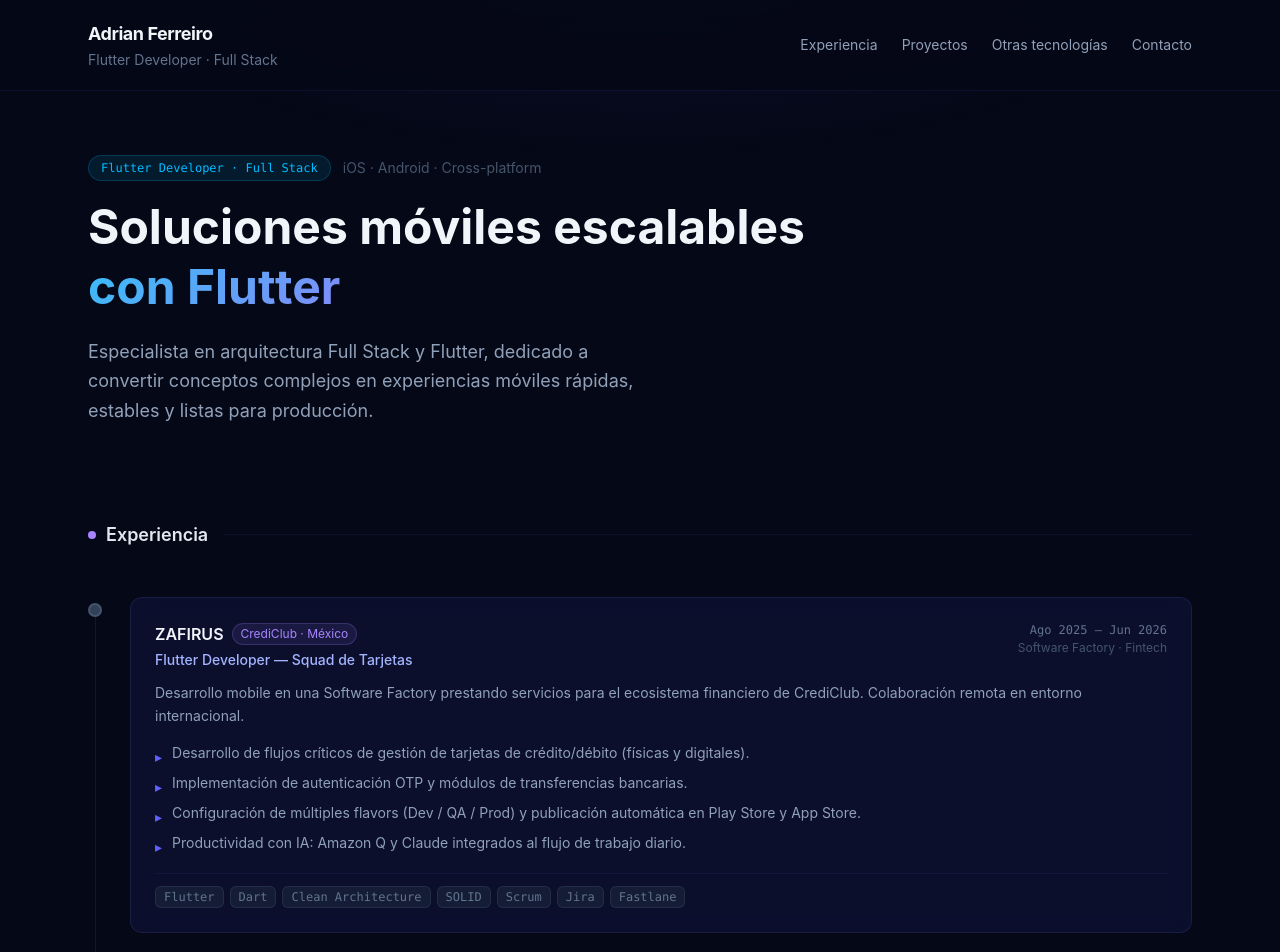
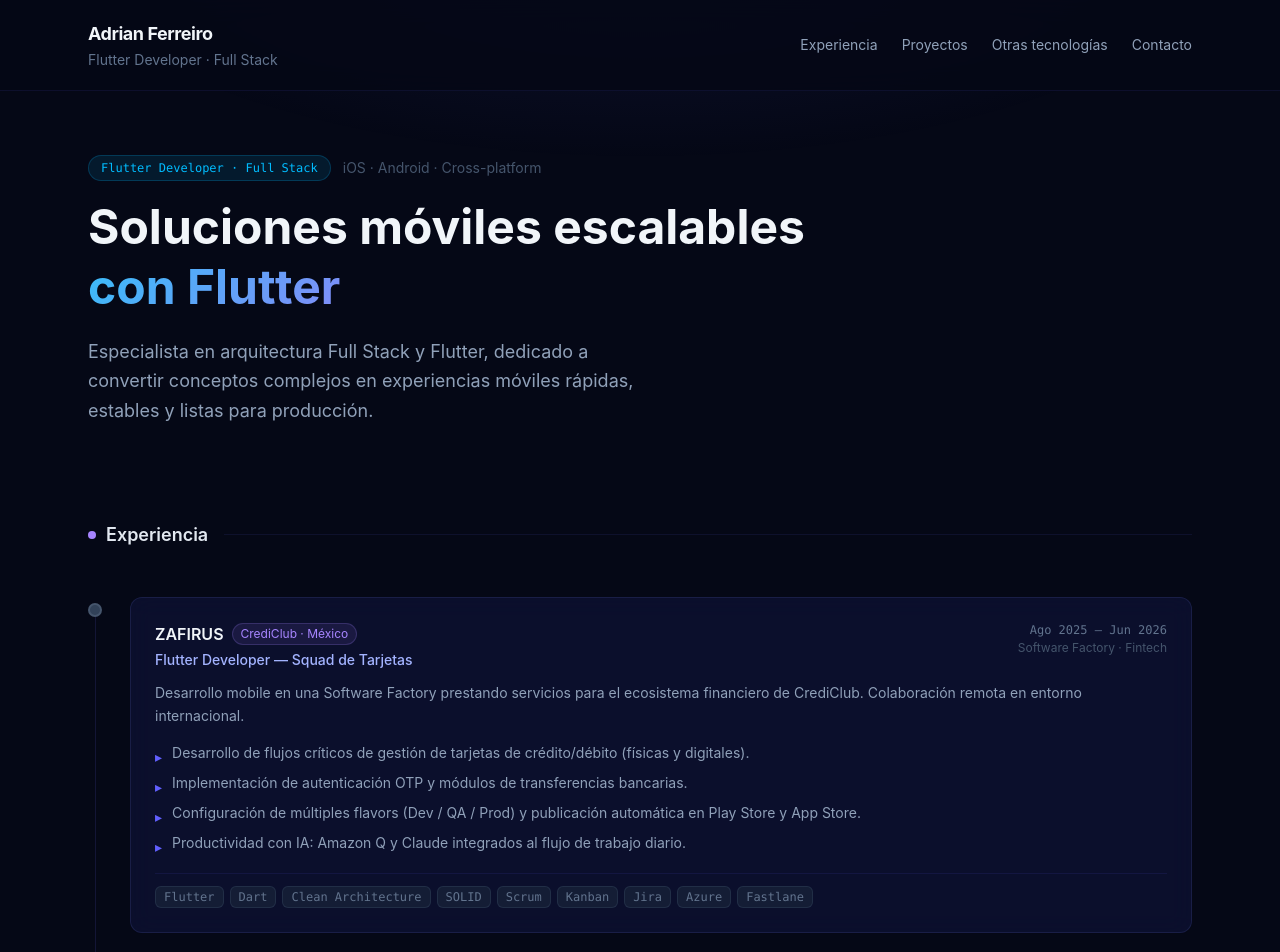
Before and after one commit to adrianferreiro/portfolio-dev, a React (Vite) app: page / in a window 1280 px wide. Shown: the top 952 px of the page. Built offline with nearby package versions, Linux system fonts and the light colour scheme.

Commit message:
feat(experiencia): agregar metodologías ágles

```diff
--- a/src/features/experience/components/Experience.tsx
+++ b/src/features/experience/components/Experience.tsx
@@ -23,7 +23,7 @@ const JOBS: Job[] = [
     type: 'Software Factory · Fintech',
     description:
       'Desarrollo mobile en una Software Factory prestando servicios para el ecosistema financiero de CrediClub. Colaboración remota en entorno internacional.',
-    tech: ['Flutter', 'Dart', 'Clean Architecture', 'SOLID', 'Scrum', 'Jira', 'Fastlane'],
+    tech: ['Flutter', 'Dart', 'Clean Architecture', 'SOLID', 'Scrum', 'Kanban', 'Jira', 'Azure', 'Fastlane'],
     highlights: [
       'Desarrollo de flujos críticos de gestión de tarjetas de crédito/débito (físicas y digitales).',
       'Implementación de autenticación OTP y módulos de transferencias bancarias.',
```
